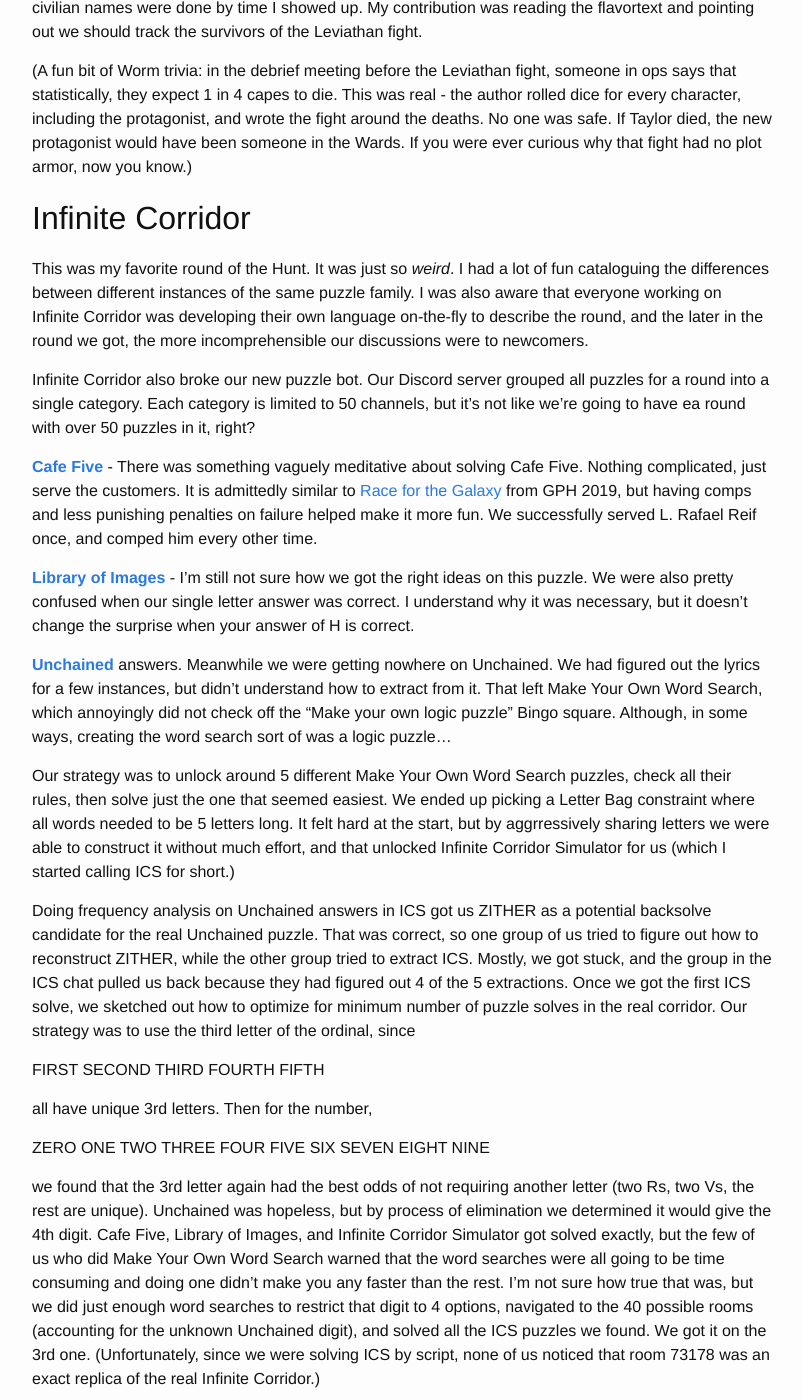
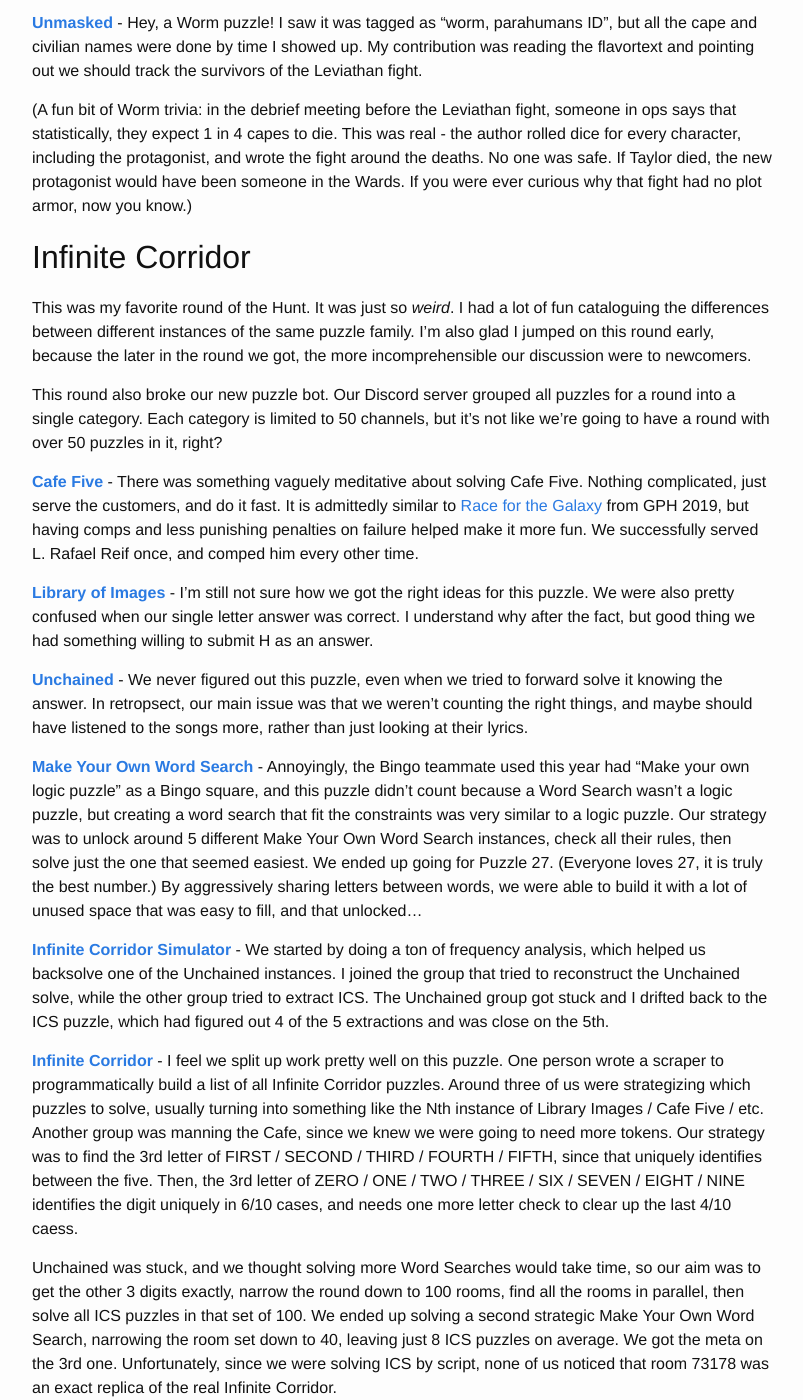
Before and after one commit to alexirpan/alexirpan.github.io, a Jekyll site: the page built from _posts/2021-01-22-mh-2021.markdown, in a window 1280 px wide and 1400 px high, scrolled down 3542 px. Shown: the whole window, without its empty margins (238-1041 px from the left). Built offline with Jekyll 4.4.1, drawn with Linux system fonts in a browser that asks for light colours; nearby versions of some CDN libraries; some of the changed text lies outside the part shown.

Commit message:
Smoe more edits to the post

```diff
--- a/_posts/2021-01-22-mh-2021.markdown
+++ b/_posts/2021-01-22-mh-2021.markdown
@@ -3,6 +3,8 @@
 title:  "MIT Mystery Hunt 2021"
 date:   2020-12-30 18:38:00 -0700
 ---
+
+*This has spoilers for MIT Mystery Hunt 2021*
 
 I had two reactions at the end of Hunt this year.
 
@@ -161,84 +163,74 @@
 
 This was my favorite round of the Hunt. It was just so *weird*. I had a lot of fun
 cataloguing the differences between different instances of the same puzzle family.
-I was also aware that everyone working on Infinite Corridor was developing their own language
-on-the-fly to describe the round, and the later in the round we got, the more incomprehensible
-our discussions were to newcomers.
+I'm also glad I jumped on this round early, because the later in the round we got, the
+more incomprehensible our discussion were to newcomers.
 
-Infinite Corridor also broke our new puzzle bot. Our Discord server grouped all puzzles for a round
+This round also broke our new puzzle bot. Our Discord server grouped all puzzles for a round
 into a single category. Each category is limited to 50 channels, but it's not like we're going to
-have ea round with over 50 puzzles in it, right?
+have a round with over 50 puzzles in it, right?
 
 [**Cafe Five**](https://perpendicular.institute/puzzle/infinite-1/) -
 There was something vaguely meditative about solving Cafe Five. Nothing complicated, just serve
-the customers. It is admittedly similar to [Race for the Galaxy](https://2019.galacticpuzzlehunt.com/puzzle/race-for-the-galaxy.html) from GPH 2019, but having comps and less punishing penalties on failure
-helped make it more fun.
+the customers, and do it fast. It is admittedly similar to [Race for the Galaxy](https://2019.galacticpuzzlehunt.com/puzzle/race-for-the-galaxy.html) from GPH 2019, but having comps
+and less punishing penalties on failure helped make it more fun.
 We successfully served L. Rafael Reif once, and comped him every other time.
 
 [**Library of Images**](https://perpendicular.institute/puzzle/infinite-2/) - I'm still not sure how
-we got the right ideas on this puzzle. We were also pretty confused when our single letter
-answer was correct. I understand why it was necessary, but it doesn't change the surprise when your answer of H
-is correct.
+we got the right ideas for this puzzle. We were also pretty confused when our single letter
+answer was correct. I understand why after the fact, but good thing we had something willing to
+submit H as an answer.
 
-[**Unchained**](https://perpendicular.institute/puzzle/infinite-3/)
-answers. Meanwhile we were getting nowhere on Unchained. We had figured out the lyrics for a few
-instances, but didn't understand how to extract from it. That left Make Your Own Word Search,
-which annoyingly did not check off the "Make your own logic puzzle" Bingo square. Although, in some
-ways, creating the word search sort of was a logic puzzle...
+[**Unchained**](https://perpendicular.institute/puzzle/infinite-3/) - We never figured out
+this puzzle, even when we tried to forward solve it knowing the answer.
+In retropsect, our main issue was that we weren't counting the right things, and maybe
+should have listened to the songs more, rather than just looking at their lyrics.
 
-Our strategy was to unlock around 5 different Make Your Own Word Search puzzles, check all their
-rules, then solve just the one that seemed easiest. We ended up picking a Letter Bag constraint
-where all words needed to be 5 letters long. It felt hard at the start, but by aggrressively sharing
-letters we were able to construct it without much effort, and that unlocked Infinite Corridor
-Simulator for us (which I started calling ICS for short.)
+[**Make Your Own Word Search**](https://perpendicular.institute/puzzle/infinite-27/) - Annoyingly,
+the Bingo teammate used this year had "Make your own logic puzzle" as a Bingo square, and
+this puzzle didn't count because a Word Search wasn't a logic puzzle, but creating a word search
+that fit the constraints was very similar to a logic puzzle. Our strategy was to unlock around
+5 different Make Your Own Word Search instances, check all their rules, then solve just the one
+that seemed easiest. We ended up going for Puzzle 27. (Everyone loves 27, it is truly the best
+number.) By aggressively sharing letters between words, we were able to build it with a lot
+of unused space that was easy to fill, and that unlocked...
 
-Doing frequency analysis on Unchained answers in ICS got us ZITHER as a potential backsolve candidate
-for the real Unchained puzzle. That was correct, so one group of us tried to figure out how to
-reconstruct ZITHER, while the other group tried to extract ICS. Mostly, we got stuck, and the group in
-the ICS chat pulled us back because they had figured out 4 of the 5 extractions. Once we got the first
-ICS solve, we sketched out how to optimize for minimum number of puzzle solves in the real corridor.
-Our strategy was to use the third letter of the ordinal, since
+[**Infinite Corridor Simulator**](https://perpendicular.institute/puzzle/infinite-5/) - We
+started by doing a ton of frequency analysis, which helped us backsolve one of the Unchained
+instances. I joined the group that tried to reconstruct the Unchained solve, while the other
+group tried to extract ICS. The Unchained group got stuck and I drifted back to the ICS
+puzzle, which had figured out 4 of the 5 extractions and was close on the 5th.
 
-FIRST
-SECOND
-THIRD
-FOURTH
-FIFTH
+[**Infinite Corridor**](https://perpendicular.institute/round/infinite/) - I feel we split
+up work pretty well on this puzzle. One person wrote a scraper to programmatically build a
+list of all Infinite Corridor puzzles. Around three of us were strategizing which puzzles
+to solve, usually turning into something like the Nth instance of Library Images / Cafe Five / etc.
+Another group was manning the Cafe, since we knew we were going to need more tokens. Our
+strategy was to find the 3rd letter of FIRST / SECOND / THIRD / FOURTH / FIFTH, since that
+uniquely identifies between the five. Then, the 3rd letter of ZERO / ONE / TWO / THREE / SIX / SEVEN
+/ EIGHT / NINE identifies the digit uniquely in 6/10 cases, and needs one more letter check to
+clear up the last 4/10 caess.
 
-all have unique 3rd letters. Then for the number,
+Unchained was stuck, and we thought solving more Word Searches would take time, so our aim was
+to get the other 3 digits exactly, narrow the round down to 100 rooms, find all the rooms
+in parallel, then solve all ICS
+puzzles in that set of 100. We ended up solving a second strategic Make Your Own Word Search,
+narrowing the room set down to 40, leaving just 8 ICS puzzles on average. We got the meta
+on the 3rd one.
+Unfortunately, since we were solving ICS by script, none of us noticed that room
+73178 was an exact replica of the real Infinite Corridor.
 
-ZERO
-ONE
-TWO
-THREE
-FOUR
-FIVE
-SIX
-SEVEN
-EIGHT
-NINE
+I like this round the most because it had this perpetual sense of mystery. How are we going to
+have several versions of the same puzzle? How would a 100k puzzle meta even work? It was neat that
+the answer got answered recursively, in a way that still left the "true" meta of how to repeat
+the extraction without 100k answers.
 
-we found that the 3rd letter again had the best odds of not requiring another letter (two Rs, two Vs, the
-rest are unique). Unchained was hopeless, but by process of elimination we determined it would give
-the 4th digit. Cafe Five, Library of Images, and Infinite Corridor Simulator got solved exactly, but
-the few of us who did Make Your Own Word Search warned that the word searches were all going to be
-time consuming and doing one didn't make you any faster than the rest. I'm not sure how true that
-was, but we did just enough word searches to restrict that digit to 4 options, navigated to
-the 40 possible rooms
-(accounting for the unknown Unchained digit), and solved all the ICS puzzles we found. We got it on
-the 3rd one. (Unfortunately, since we were solving ICS by script, none of us noticed that room
-73178 was an exact replica of the real Infinite Corridor.)
-
-I like this round the most because there was this perpetual sense of mystery. How are we going to
-have several versions of the same puzzle? How are we supposed to learn the meta mechanic for a
-100k puzzle round? That question getting resolved by a recursive puzzle was amazing, and it still
-left optimization for the "true" meta of solving the round with as few puzzle solves as possible.
-One of the cool things about Mystery Hunt is that you're continually evaluating what rounds are
-important / not important to funnel work towards, and it was neat that Infinite Corridor was a small
-version of that kind of planning, embedded within a larger Hunt.
+One of the cool things about MIT Mystery Hunt is that you're continually evaluating what rounds are
+important / not important to funnel work towards. It was neat that Infinite Corridor was a small
+version of that kind of planning, embedded within a single round of the Hunt.
 
 We didn't get the low% clear for fewest solves before Infinite Corridor meta. Puzzkill got there with
-1 fewer solve :(. We did get the first main round meta solve though, and I'm proud of that.
+1 fewer solve 😞. We did get the first main round meta solve though, and I'm proud of that.
 
 
 Green Building
@@ -246,12 +238,12 @@
 
 After Infinite Corridor, I moved to Green Building, which had a lot of progress.
 
-[Dolphin](https://perpendicular.institute/puzzle/dolphin/) - A fun puzzle about Gamecube trivia.
+[**Dolphin**](https://perpendicular.institute/puzzle/dolphin/) - A fun puzzle about Gamecube trivia.
 I helped on the first subpuzzle after we got the a-ha, then set up formulas for the final
 extraction. We got stuck a bit by assuming we wanted the face that touched the Gamecube, rather than
 the number that was face-up, but we got there evenutally.
 
-[Green Building](https://perpendicular.institute/puzzle/green-building/) - We got the Tetris a-ha
+[**Green Building**](https://perpendicular.institute/puzzle/green-building/) - We got the Tetris a-ha
 pretty quickly, without the 5-bit binary hint. I think LJUBLJANA was the one that confirmed our suspicions.
 After doing a few grids, we went down an enormous rabbit hole, where we assumed we would find the number
 of lines we attacked with according to standard Tetris rules, indexing that number into the answer.
@@ -268,7 +260,7 @@
 Stata Center
 ----------------------------------------------------------------------------------------
 
-[Extensive](https://perpendicular.institute/puzzle/extensive/) - This was the only puzzle I looked at
+[**Extensive**](https://perpendicular.institute/puzzle/extensive/) - This was the only puzzle I looked at
 in this round. It played well with my skill sets (willingness to try a lot of garbage ideas on
 technical data). After working at it a bit, we had all the letters except for the MIDI file and DOC
 file. The DOC file was partially done, and we were half-convinced it didn't have a 3rd letter, which
```
